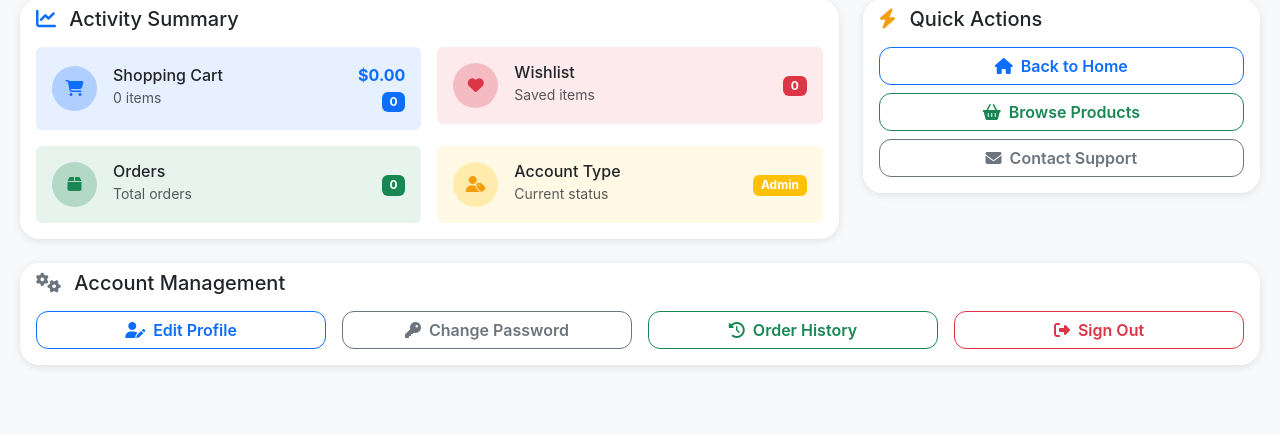
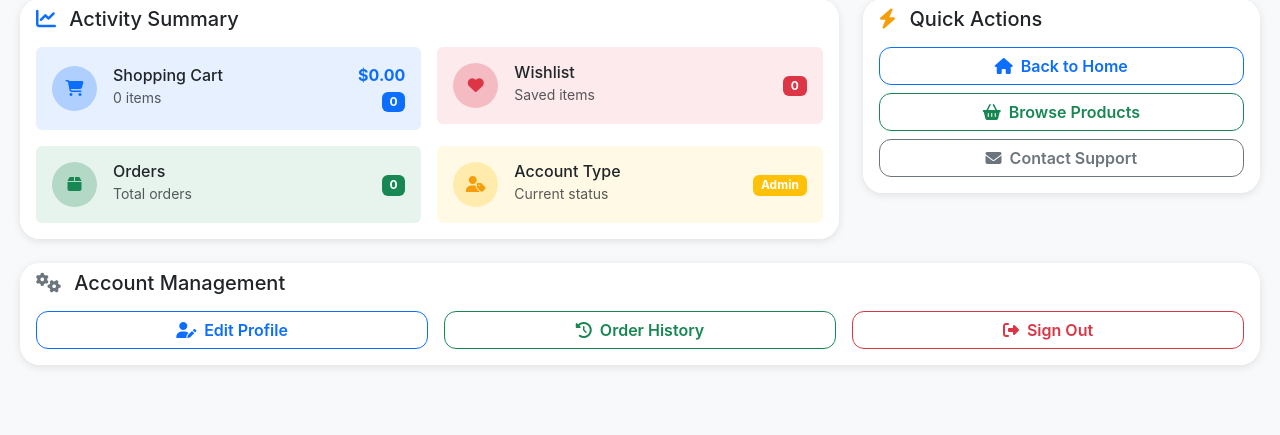
Before and after one commit to NabeelM99/GroceryNest, a PHP site: page /profile.php in a window 1280 px wide. Shown: the part 235-670 px from the top of the page. Run offline with PHP 8.4, Linux system fonts and the light colour scheme; a user stored in the database is signed in; data comes from the database, SQL or seed files in the repository; data that the repository does not hold is empty.

Commit message:
Initial commit

```diff
--- a/navbar.php
+++ b/navbar.php
@@ -39,13 +39,13 @@
                     <a class="nav-link" href="products.php">Products</a>
                 </li>
                 <li class="nav-item">
-                    <a class="nav-link" href="#features">Features</a>
+                    <a class="nav-link" href="index.php#features">Features</a>
                 </li>
                 <li class="nav-item">
-                    <a class="nav-link" href="#offers">Offers</a>
+                    <a class="nav-link" href="index.php#offers">Offers</a>
                 </li>
                 <li class="nav-item">
-                    <a class="nav-link" href="#about">About</a>
+                    <a class="nav-link" href="index.php#about">About</a>
                 </li>
                 <li class="nav-item">
                     <a class="nav-link" href="contact.php">Contact</a>
@@ -79,10 +79,10 @@
                             0
                         </span>
                     </a>
-                    <a href="orders.php" class="btn btn-outline-info position-relative">
-                        <i class="fas fa-shopping-bag"></i>
-                        <span class="position-absolute top-0 start-100 translate-middle badge rounded-pill bg-info">
-                            <i class="fas fa-receipt"></i>
+                    <a href="cart.php" class="btn btn-primary position-relative">
+                        <i class="fas fa-shopping-cart"></i>
+                        <span class="position-absolute top-0 start-100 translate-middle badge rounded-pill bg-danger" id="cartCount">
+                            0
                         </span>
                     </a>
                     <?php if (isset($_SESSION['activeUser'])): ?>
@@ -99,12 +99,7 @@
                             <i class="fas fa-sign-in-alt"></i>
                         </a>
                     <?php endif; ?>
-                    <a href="cart.php" class="btn btn-primary position-relative">
-                        <i class="fas fa-shopping-cart"></i>
-                        <span class="position-absolute top-0 start-100 translate-middle badge rounded-pill bg-danger" id="cartCount">
-                            0
-                        </span>
-                    </a>
+
                 <?php endif; ?>
             </div>
         </div>
--- a/profile.php
+++ b/profile.php
@@ -298,22 +298,17 @@ $orderCount = $stmt->fetchColumn();
         </div>
         <div class="card-body">
             <div class="row g-3">
-                <div class="col-md-6 col-lg-3">
+                <div class="col-md-4">
                     <a href="editprofile.php" class="btn btn-outline-primary w-100 btn-action">
                         <i class="fas fa-user-edit me-2"></i>Edit Profile
                     </a>
                 </div>
-                <div class="col-md-6 col-lg-3">
-                    <a href="#" class="btn btn-outline-secondary w-100 btn-action" disabled>
-                        <i class="fas fa-key me-2"></i>Change Password
-                    </a>
-                </div>
-                <div class="col-md-6 col-lg-3">
+                <div class="col-md-4">
                     <a href="orders.php" class="btn btn-outline-success w-100 btn-action">
                         <i class="fas fa-history me-2"></i>Order History
                     </a>
                 </div>
-                <div class="col-md-6 col-lg-3">
+                <div class="col-md-4">
                     <form method="post" action="signout.php" class="d-inline w-100">
                         <button type="submit" class="btn btn-outline-danger w-100 btn-action">
                             <i class="fas fa-sign-out-alt me-2"></i>Sign Out
```
Also changed, not shown: css/login.css (+2 -5 lines), index.php (+43 -0 lines), login_form.php (+9 -14 lines).
